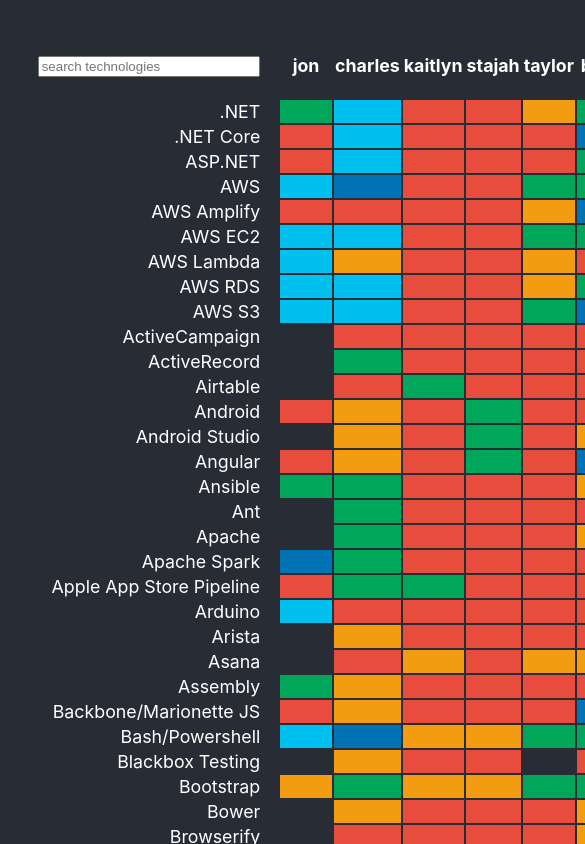
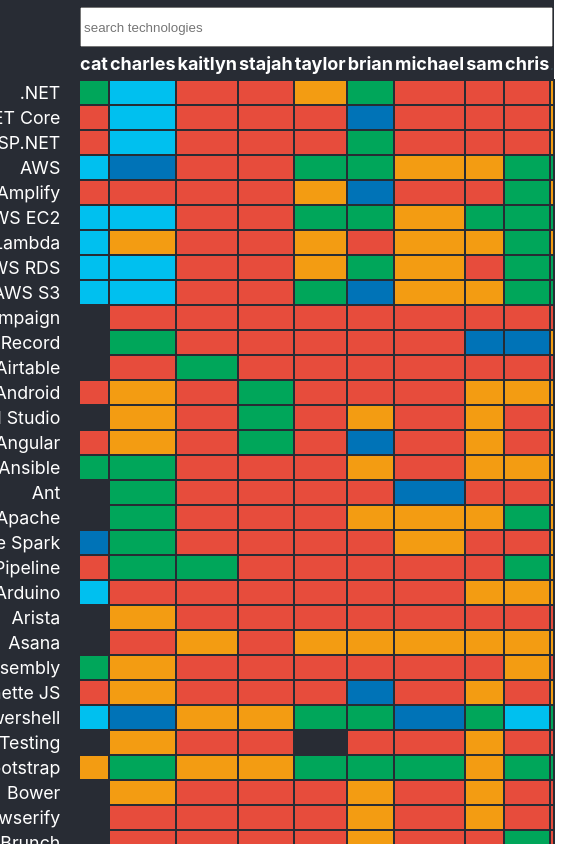
Before and after one commit to briankurr/skillstack, a React (Create React App) app: page / in a window 390 px wide. Shown: the top 844 px of the page, 585 px wide, since content can reach past the window. Built offline with nearby package versions, Linux system fonts and the light colour scheme.

Commit message:
hello cat
upgraded dependencies

```diff
--- a/src/App.css
+++ b/src/App.css
@@ -10,54 +10,31 @@
   color: white;
 }
 
-@media (min-width: 320px) and (max-width: 700px) {
-  .App {
-    text-align: center;
-    background-color: #282c34;
-    min-height: 100vh;
-    min-width: 900px;
-    display: flex;
-    flex-direction: column;
-    align-items: center;
-    justify-content: center;
-    font-size: calc(10px + 2vmin);
-    color: white;
-  }
-
-  table {
-    padding: 0.5em;
-    position: relative;
-  }
-
-  th {
-    background-color: #282c34;
-    top: 0;
-    padding-bottom: 5px;
-    position: sticky;
-    min-width: 50px;
-  }
-
-  tr td:first-child {
-    text-align: right;
-    padding-right: 1em;
-  }
-}
-
 table {
   padding: 2em;
+  border-collapse: collapse;
   position: relative;
 }
 
-th {
+thead {
   background-color: #282c34;
   top: 0;
+  position: sticky;
+}
+
+th {
+  font-size: large;
   padding-bottom: 5px;
-  position: sticky;
   width: 125px;
+}
+
+td {
+  border: 2px solid #282c34;
 }
 
 input {
   width: 100%;
+  height: 3em;
 }
 
 tr th:first-child {
--- a/src/App.js
+++ b/src/App.js
@@ -51,7 +51,12 @@ function App() {
     <div className="App">
       <table>
         <thead>
-          {window.screen.width <= 700 && (
+          <tr>
+            <th></th>
+            <th colSpan={Object.keys(people).length + 1}>
+              <div id="legend"></div>
+            </th>
+          </tr>
           <tr>
             <th></th>
             <th colSpan={Object.keys(people).length + 1}>
@@ -62,17 +67,8 @@ function App() {
               />
             </th>
           </tr>
-          )}
           <tr>
-            <th>
-              {window.screen.width > 700 && (
-                <input
-                  type="search"
-                  placeholder="search technologies"
-                  onChange={(event) => handleChange(event)}
-                />
-              )}
-            </th>
+            <th></th>
             {Object.keys(people).map((person) => {
               return <th key={person}>{person}</th>;
             })}
--- a/src/people.js
+++ b/src/people.js
@@ -1,5 +1,5 @@
 export const people = {
-  jon: {
+  cat: {
     "SQLAlchemy ORM": "none",
     Redux: "none",
     "Vanilla JS": "teach",
```
Also changed, not shown: 1 other file (tests, documents, lock files or other folders). Lines whose indentation alone changed are shown as unchanged.
